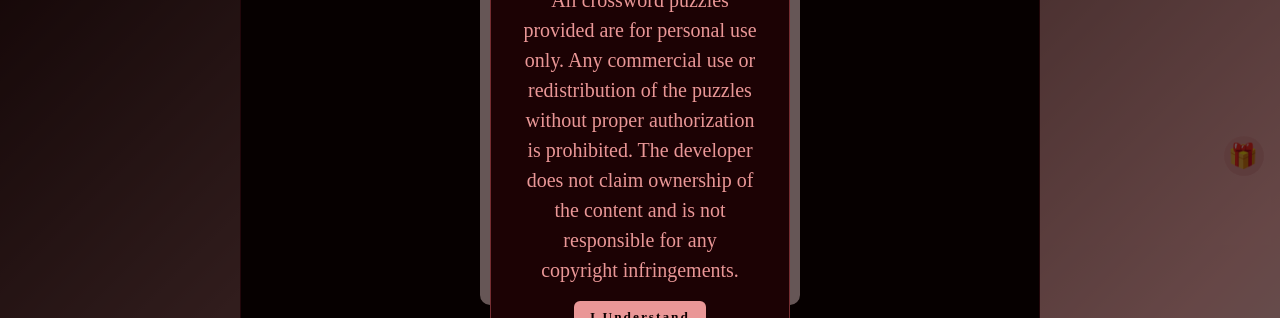
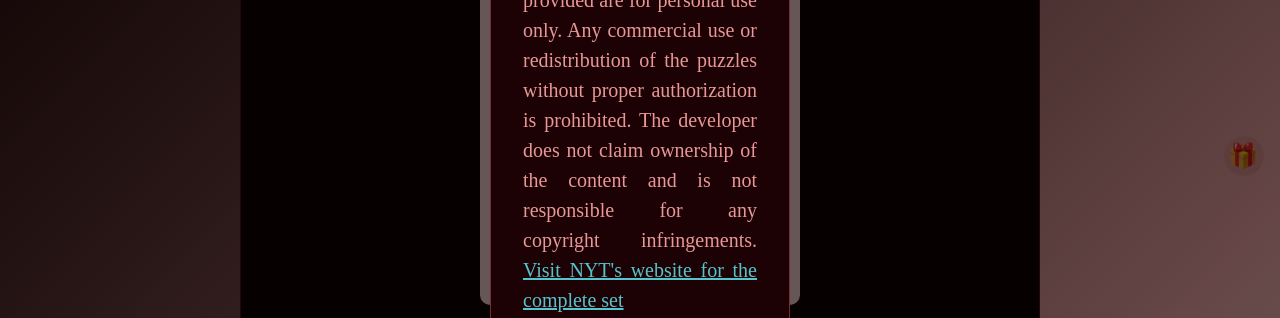
Before and after one commit to Ragz-da-Rascal/Archived-NYT-Crosswords, a plain HTML site: page frontend/index.html in a window 1280 px wide. Shown: the part 264-582 px from the top of the page. Drawn offline with Linux system fonts and the light colour scheme; a web font is replaced by a local one.

Commit message:
Added a disclaimer on copyrighted material

```diff
--- a/frontend/index.html
+++ b/frontend/index.html
@@ -21,8 +21,8 @@
             <h2>Support Us</h2>
             <p>Choose a donation amount:</p>
             <div class="donation-options">
-                <button class="donate-option" data-amount="1">$1</button>
                 <button class="donate-option" data-amount="5">$5</button>
+                <button class="donate-option" data-amount="10">$10</button>
                 <button class="donate-option" data-amount="20">$20</button>
                 <input
                     id="custom-amount"
@@ -41,18 +41,19 @@
     </div>
 
     <!-- Disclaimer Modal -->
-    <div id="disclaimer-modal" class="modal hidden">
+    <div id="disclaimer-modal" class="modal">
         <div class="modal-content">
             <h2>Disclaimer</h2>
             <p>
                 All crossword puzzles provided are for personal use only. Any commercial use
                 or redistribution of the puzzles without proper authorization is prohibited.
                 The developer does not claim ownership of the content and is not responsible
-                for any copyright infringements.
+                for any copyright infringements. <a target="#" href="https://www.nytimes.com/crosswords">Visit NYT's website for the complete set</a>
             </p>
             <button id="accept-disclaimer">I Understand</button>
         </div>
     </div>
+
 
 
     <div class="container">
--- a/frontend/script.js
+++ b/frontend/script.js
@@ -568,9 +568,6 @@ window.addEventListener("DOMContentLoaded", () => {
 	const disclaimerModal = document.getElementById("disclaimer-modal");
 	const acceptBtn = document.getElementById("accept-disclaimer");
 
-	// Show modal on load
-	disclaimerModal.classList.remove("hidden");
-
 	// Close modal on click
 	acceptBtn.addEventListener("click", () => {
 		disclaimerModal.classList.add("hidden");
--- a/frontend/style.css
+++ b/frontend/style.css
@@ -444,10 +444,14 @@ option:hover {
     border-radius: 12px;
     max-width: 300px;
     width: 90%;
-    text-align: center;
+    text-align: justify;
     box-shadow: var(--shadow);
     border: 1px solid var(--border);
     color: var(--text);
+}
+
+.modal-content a {
+    color: var(--secondary);
 }
 
 .donation-options {
```
